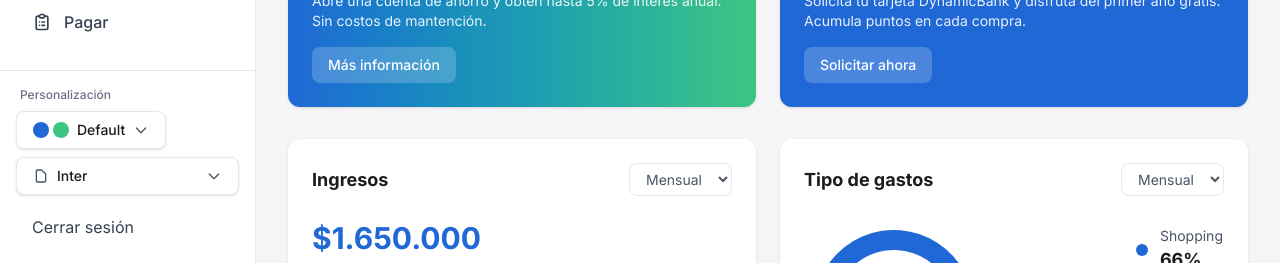
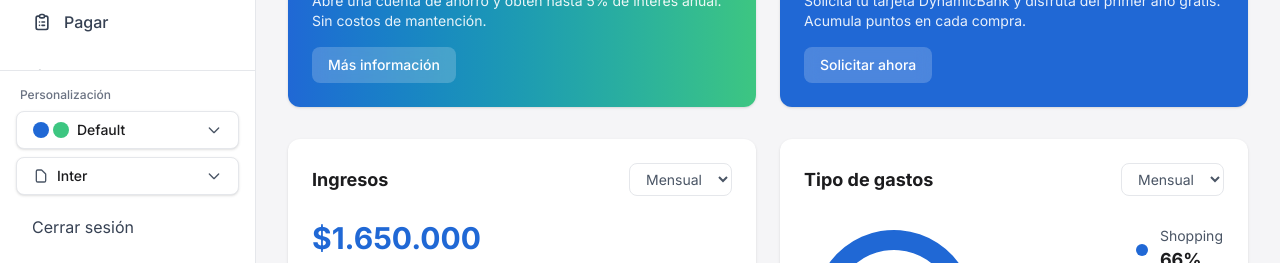
Before and after one commit to modyo-community/banking-prototype, a Next.js app: page / in a window 1280 px wide. Shown: the part 537-800 px from the top of the page. Built offline with nearby package versions, Linux system fonts and the light colour scheme.

Commit message:
Mejoras gráficas

```diff
--- a/components/Sidebar.tsx
+++ b/components/Sidebar.tsx
@@ -3,7 +3,7 @@
 import { useState, useRef, useEffect } from 'react';
 import Link from 'next/link';
 import { usePathname } from 'next/navigation';
-import { HomeIcon, WalletIcon, CreditCardIcon, HomeIconAlt, ShieldIcon, ChartIcon, SendIcon, ReceiptIcon } from './icons';
+import { HomeIcon, WalletIcon, CreditCardIcon, HomeIconAlt, ShieldIcon, ChartIcon, SendIcon, ReceiptIcon, GiftIcon, LifeBuoyIcon } from './icons';
 import ThemeSelector from './ThemeSelector';
 import FontSelector from './FontSelector';
 
@@ -30,36 +30,52 @@ const menuItems = [
     ]
   },
   { href: '/pagar', label: 'Pagar', Icon: ReceiptIcon },
-];
-
-const servicesItems = [
+  {
+    href: '/servicios',
+    label: 'Servicios',
+    Icon: GiftIcon,
+    submenu: [
       { href: '/beneficios', label: 'Beneficios' },
       { href: '/mensajes', label: 'Mensajes' },
       { href: '/notificaciones', label: 'Notificaciones' },
       { href: '/documentos', label: 'Documentos' },
-];
-
-const supportItems = [
+    ]
+  },
+  {
+    href: '/soporte',
+    label: 'Soporte',
+    Icon: LifeBuoyIcon,
+    submenu: [
       { href: '/ejecutivo', label: 'Mi Ejecutivo' },
       { href: '/ayuda', label: 'Ayuda' },
       { href: '/perfil', label: 'Mi Perfil' },
+    ]
+  },
 ];
 
 export default function Sidebar({ isMobileOpen, onClose }: SidebarProps) {
   const pathname = usePathname();
   const [openSubmenu, setOpenSubmenu] = useState<string | null>(null);
-  const submenuRef = useRef<HTMLLIElement>(null);
+  const submenuRefs = useRef<{ [key: string]: HTMLLIElement | null }>({});
 
   useEffect(() => {
-    // Check if current path is within transferir section
-    if (pathname.startsWith('/transferir')) {
-      setOpenSubmenu('/transferir');
+    // Auto-open submenu if current path matches any submenu item
+    menuItems.forEach(item => {
+      if ('submenu' in item && item.submenu) {
+        const isInSubmenu = item.submenu.some(subitem => pathname.startsWith(subitem.href));
+        if (isInSubmenu) {
+          setOpenSubmenu(item.href);
         }
+      }
+    });
   }, [pathname]);
 
   useEffect(() => {
     function handleClickOutside(event: MouseEvent) {
-      if (submenuRef.current && !submenuRef.current.contains(event.target as Node)) {
+      const clickedInsideAnySubmenu = Object.values(submenuRefs.current).some(
+        ref => ref && ref.contains(event.target as Node)
+      );
+      if (!clickedInsideAnySubmenu) {
         setOpenSubmenu(null);
       }
     }
@@ -119,7 +135,7 @@ export default function Sidebar({ isMobileOpen, onClose }: SidebarProps) {
             const isSubmenuOpen = openSubmenu === item.href;
 
             return (
-              <li key={item.href} ref={hasSubmenu ? submenuRef : null}>
+              <li key={item.href} ref={hasSubmenu ? el => submenuRefs.current[item.href] = el : null}>
                 {hasSubmenu ? (
                   <div className="relative">
                     <button
@@ -184,56 +200,6 @@ export default function Sidebar({ isMobileOpen, onClose }: SidebarProps) {
             );
           })}
         </ul>
-
-        {/* Services Section */}
-        <div className="mb-6">
-          <p className="text-xs font-medium text-gray-500 px-3 mb-2">Servicios</p>
-          <ul className="space-y-1">
-            {servicesItems.map((item) => {
-              const isActive = pathname === item.href;
-              return (
-                <li key={item.href}>
-                  <Link
-                    href={item.href}
-                    className={`flex items-center px-3 lg:px-4 py-2 rounded-lg transition-colors text-sm lg:text-base ${
-                      isActive
-                        ? 'bg-[#f6f9fd] text-primary font-medium'
-                        : 'text-gray-700 hover:bg-gray-100'
-                    }`}
-                    onClick={onClose}
-                  >
-                    {item.label}
-                  </Link>
-                </li>
-              );
-            })}
-          </ul>
-        </div>
-
-        {/* Support Section */}
-        <div>
-          <p className="text-xs font-medium text-gray-500 px-3 mb-2">Soporte</p>
-          <ul className="space-y-1">
-            {supportItems.map((item) => {
-              const isActive = pathname === item.href;
-              return (
-                <li key={item.href}>
-                  <Link
-                    href={item.href}
-                    className={`flex items-center px-3 lg:px-4 py-2 rounded-lg transition-colors text-sm lg:text-base ${
-                      isActive
-                        ? 'bg-[#f6f9fd] text-primary font-medium'
-                        : 'text-gray-700 hover:bg-gray-100'
-                    }`}
-                    onClick={onClose}
-                  >
-                    {item.label}
-                  </Link>
-                </li>
-              );
-            })}
-          </ul>
-        </div>
       </nav>
 
       <div className="p-3 lg:p-4 border-t border-gray-200 space-y-3">
--- a/components/ThemeSelector.tsx
+++ b/components/ThemeSelector.tsx
@@ -271,7 +271,7 @@ export default function ThemeSelector() {
       <div className="relative" ref={dropdownRef}>
         <button
           onClick={() => setIsOpen(!isOpen)}
-          className="flex items-center space-x-2 px-4 py-2 bg-white rounded-lg shadow-sm hover:shadow-md transition-shadow border border-gray-200"
+          className="flex items-center space-x-2 px-4 py-2 bg-white rounded-lg shadow-sm hover:shadow-md transition-shadow border border-gray-200 w-full"
         >
           <div className="flex space-x-1">
             {currentTheme.colors.map((color, index) => (
@@ -282,7 +282,7 @@ export default function ThemeSelector() {
               />
             ))}
           </div>
-          <span className="text-sm font-medium text-dark">{currentTheme.label}</span>
+          <span className="text-sm font-medium text-dark flex-1 text-left">{currentTheme.label}</span>
           <svg
             className={`w-4 h-4 text-gray-600 transition-transform ${isOpen ? 'rotate-180' : ''}`}
             fill="none"
@@ -294,7 +294,7 @@ export default function ThemeSelector() {
         </button>
 
         {isOpen && (
-          <div className="absolute right-0 bottom-full mb-2 w-48 bg-white rounded-lg shadow-lg border border-gray-200 py-1 z-50">
+          <div className="absolute right-0 bottom-full mb-2 w-full bg-white rounded-lg shadow-lg border border-gray-200 py-1 z-50 max-h-64 overflow-y-auto">
             {themes.map((t) => (
               <button
                 key={t.value}
--- a/components/icons.tsx
+++ b/components/icons.tsx
@@ -130,3 +130,15 @@ export const ChevronRightIcon = ({ className = "w-6 h-6" }: { className?: string
     <path strokeLinecap="round" strokeLinejoin="round" strokeWidth={2} d="M9 5l7 7-7 7" />
   </svg>
 );
+
+export const GiftIcon = ({ className = "w-5 h-5" }: { className?: string }) => (
+  <svg className={className} fill="none" stroke="currentColor" viewBox="0 0 24 24">
+    <path strokeLinecap="round" strokeLinejoin="round" strokeWidth={2} d="M12 8v13m0-13V6a2 2 0 112 2h-2zm0 0V5.5A2.5 2.5 0 109.5 8H12zm-7 4h14M5 12a2 2 0 110-4h14a2 2 0 110 4M5 12v7a2 2 0 002 2h10a2 2 0 002-2v-7" />
+  </svg>
+);
+
+export const LifeBuoyIcon = ({ className = "w-5 h-5" }: { className?: string }) => (
+  <svg className={className} fill="none" stroke="currentColor" viewBox="0 0 24 24">
+    <path strokeLinecap="round" strokeLinejoin="round" strokeWidth={2} d="M18.364 5.636l-3.536 3.536m0 5.656l3.536 3.536M9.172 9.172L5.636 5.636m3.536 9.192l-3.536 3.536M21 12a9 9 0 11-18 0 9 9 0 0118 0zm-5 0a4 4 0 11-8 0 4 4 0 018 0z" />
+  </svg>
+);
```
Lines whose indentation alone changed are shown as unchanged.
